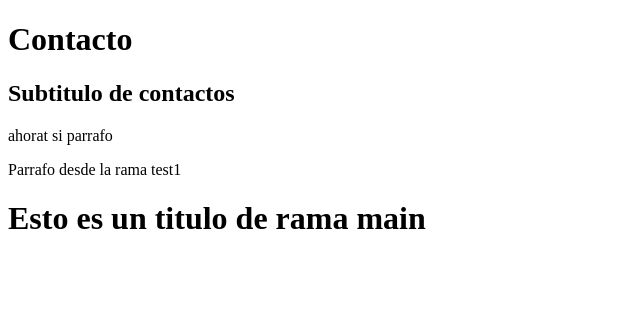
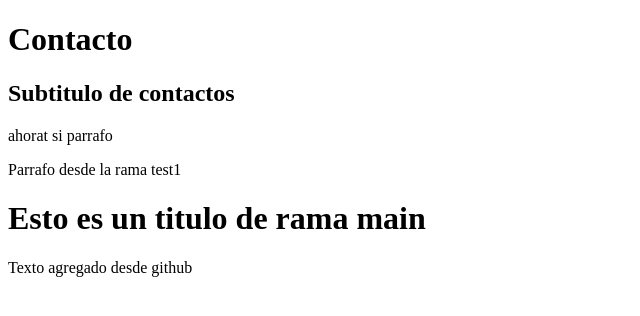
Before and after one commit to AngyCalez/Inicios-Git, a plain HTML site: page contacto.html in a window 1280 px wide. Shown: the whole page, without its empty margins (0-640 px from the left). Drawn offline with Linux system fonts and the light colour scheme.

Commit message:
Update contacto.html

```diff
--- a/contacto.html
+++ b/contacto.html
@@ -11,5 +11,6 @@
     <p>ahorat si parrafo</p>
     <p>Parrafo desde la rama test1</p>
     <h1>Esto es un titulo de rama main</h1>
+    <p>Texto agregado desde github</p>
 </body>
 </html>
```
